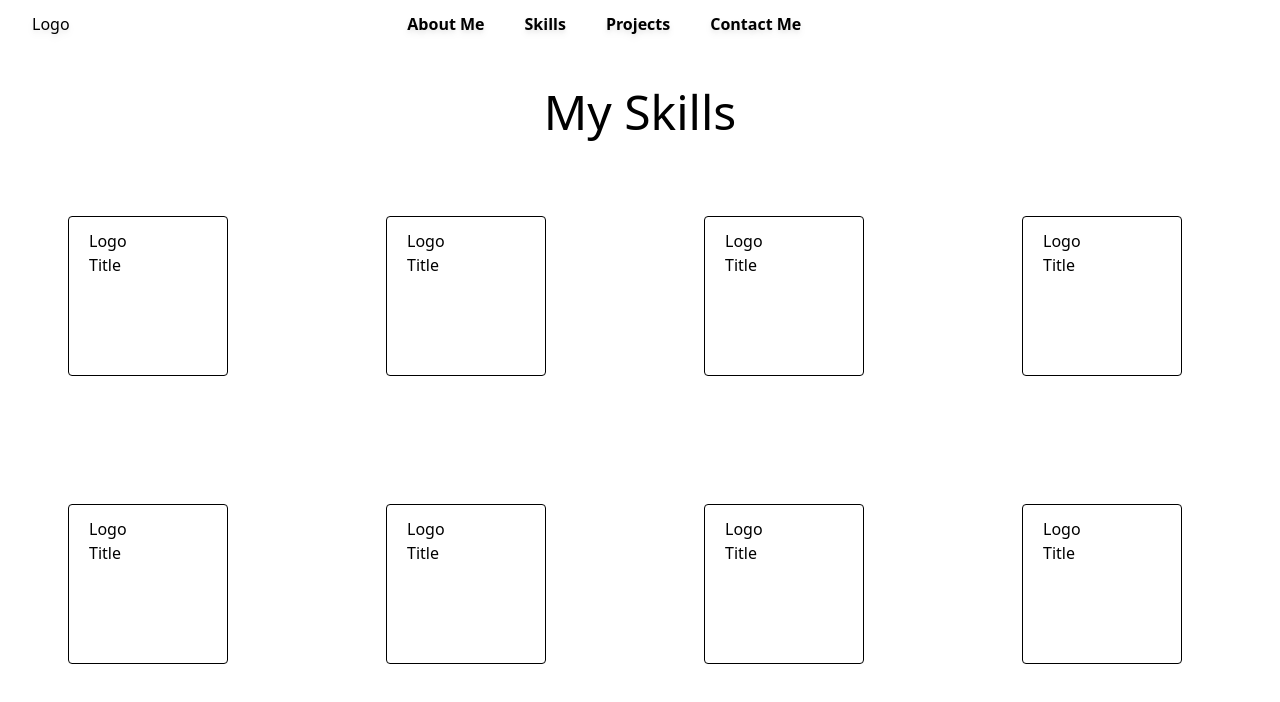
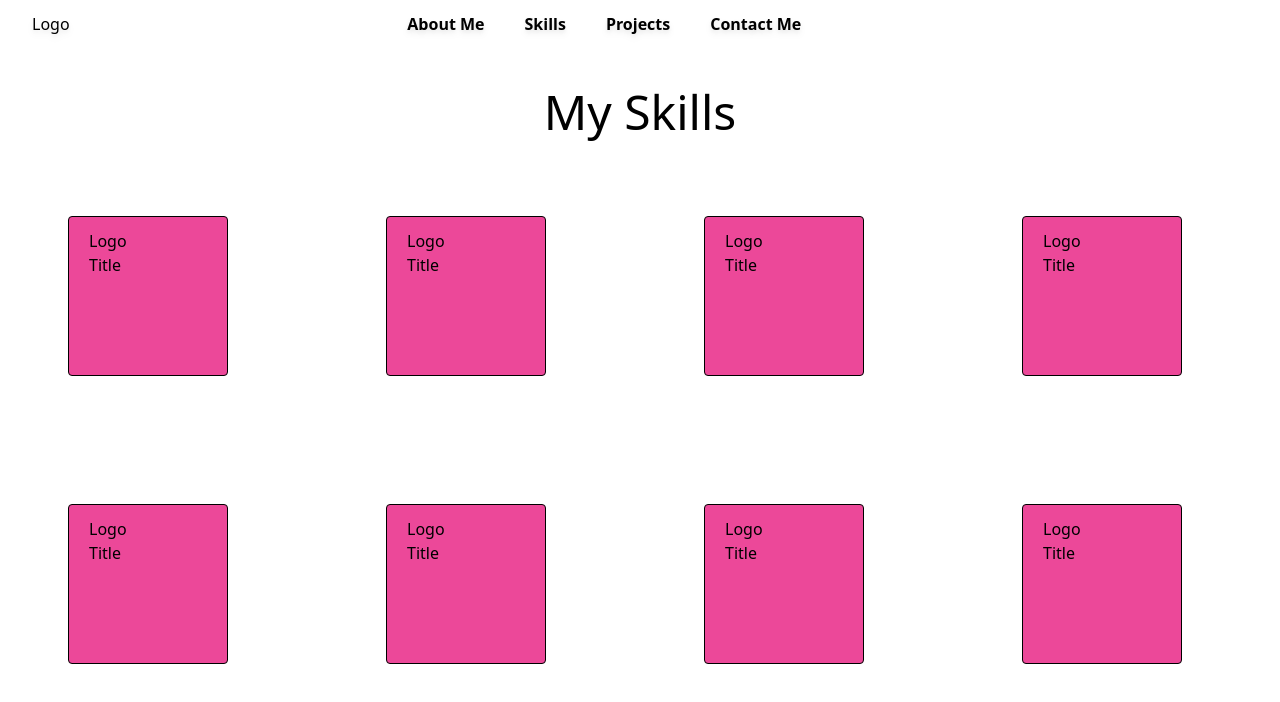
Before and after one commit to zahraRostami1999/portfolio, a React (Vite) app in the folder portfolio/: page /skill in a window 1280 px wide. Shown: the top 702 px of the page. Built offline with nearby package versions, Linux system fonts and the light colour scheme.

Commit message:
edit SkillCard: reove bg

```diff
--- a/portfolio/src/components/SkillCard.jsx
+++ b/portfolio/src/components/SkillCard.jsx
@@ -1,7 +1,7 @@
 const SkillCard = () => {
     return (
         <>
-            <div className="w-40 h-40 border border-black rounded px-5 py-3">
+            <div className="w-40 h-40 border border-black rounded px-5 py-3 bg-pink-500">
                 <div>Logo</div>
                 <div>Title</div>
             </div>
```
